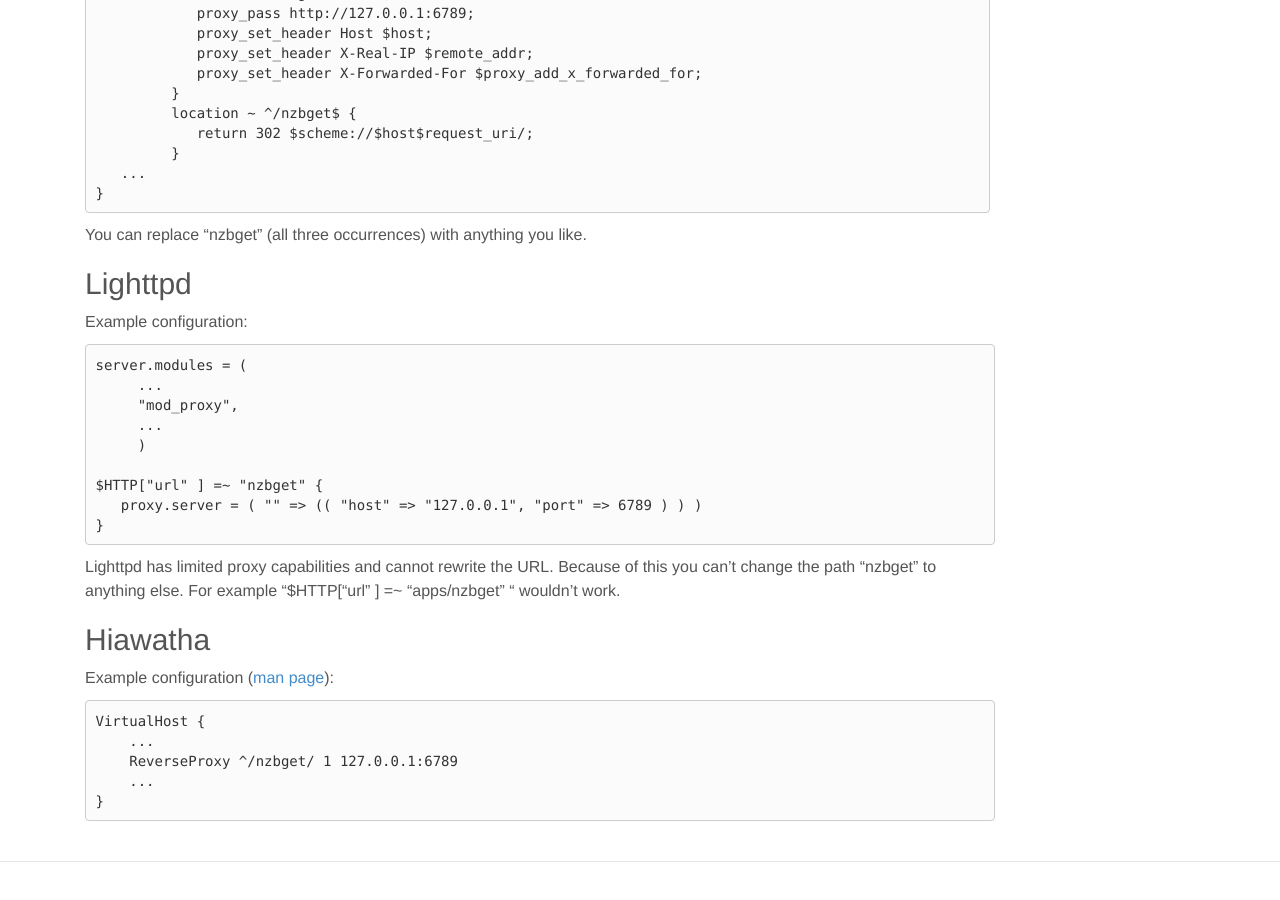
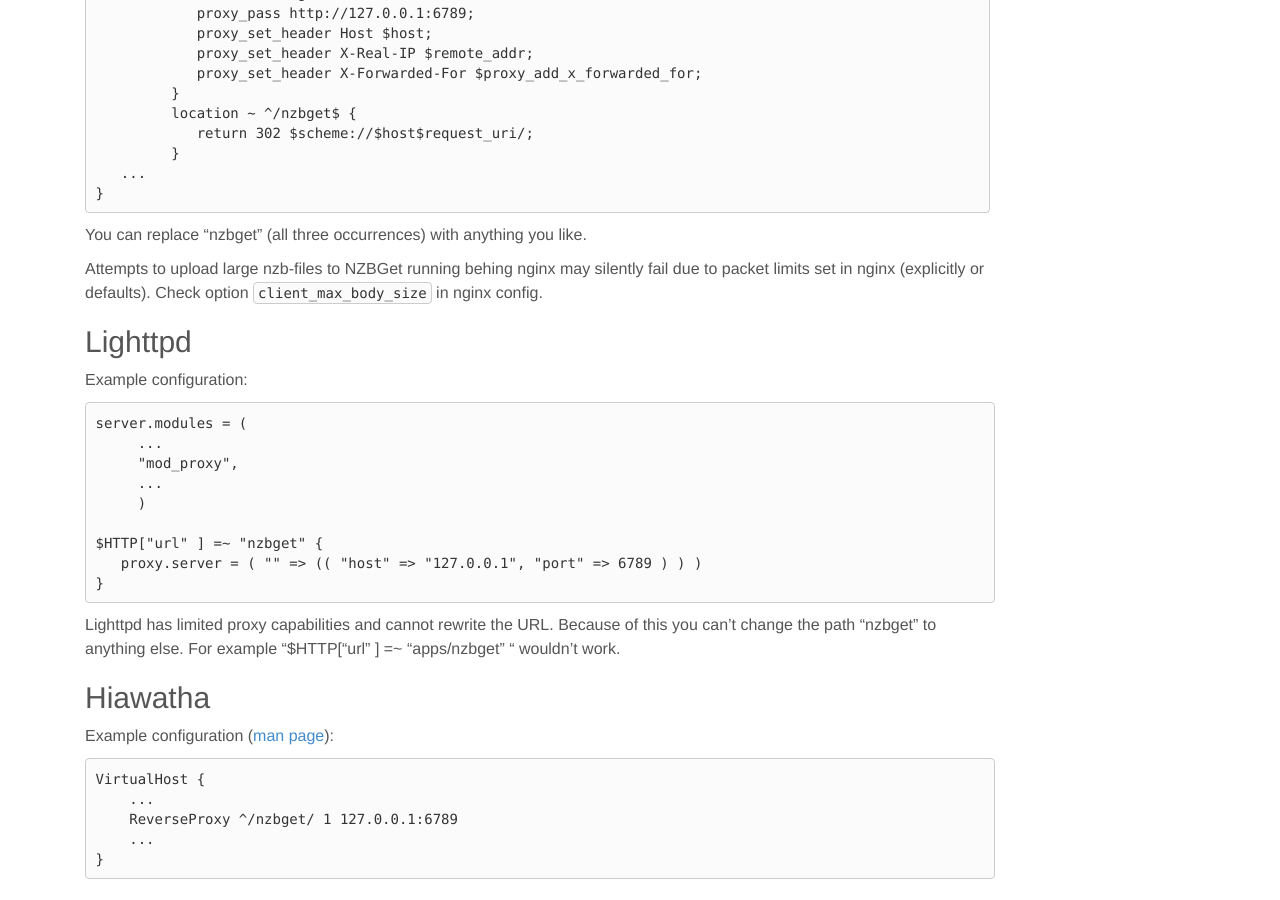
Before and after one commit to nzbget/nzbget.github.io, a Jekyll site: the page built from _wiki/behind-other-web-server.md, in a window 1280 px wide and 900 px high, scrolled down 1230 px. Built offline with Jekyll 4.4.1, drawn with Linux system fonts in a browser that asks for light colours; nearby versions of some CDN libraries; the repository's description, which GitHub fills in, is left out.

Commit message:
added tip for nginx configuration

````diff
--- a/_wiki/behind-other-web-server.md
+++ b/_wiki/behind-other-web-server.md
@@ -61,6 +61,9 @@
 
 You can replace "nzbget" (all three occurrences) with anything you like.
 
+Attempts to upload large nzb-files to NZBGet running behing nginx may silently
+fail due to packet limits set in nginx (explicitly or defaults). Check option `client_max_body_size` in nginx config.
+
 ## Lighttpd ##
 Example configuration:
 ```
````
